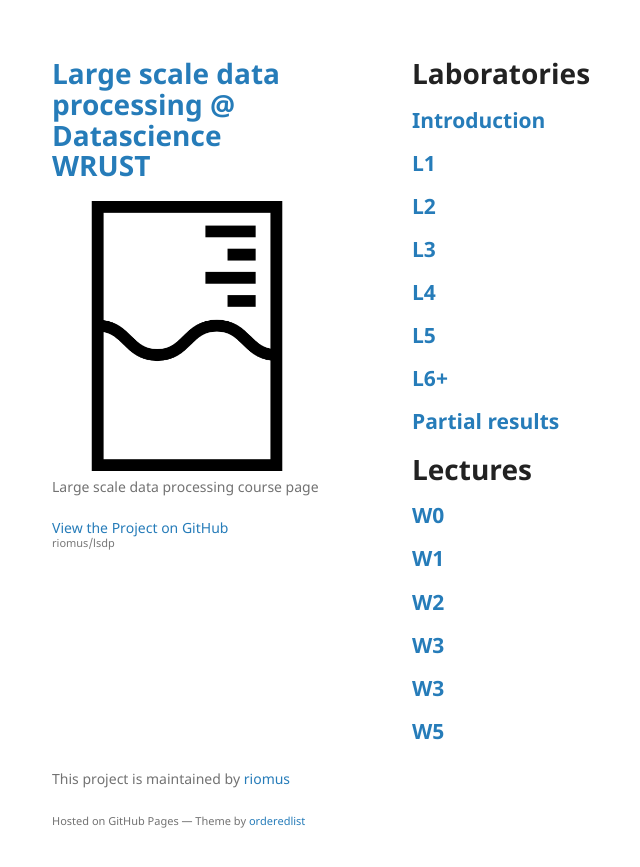
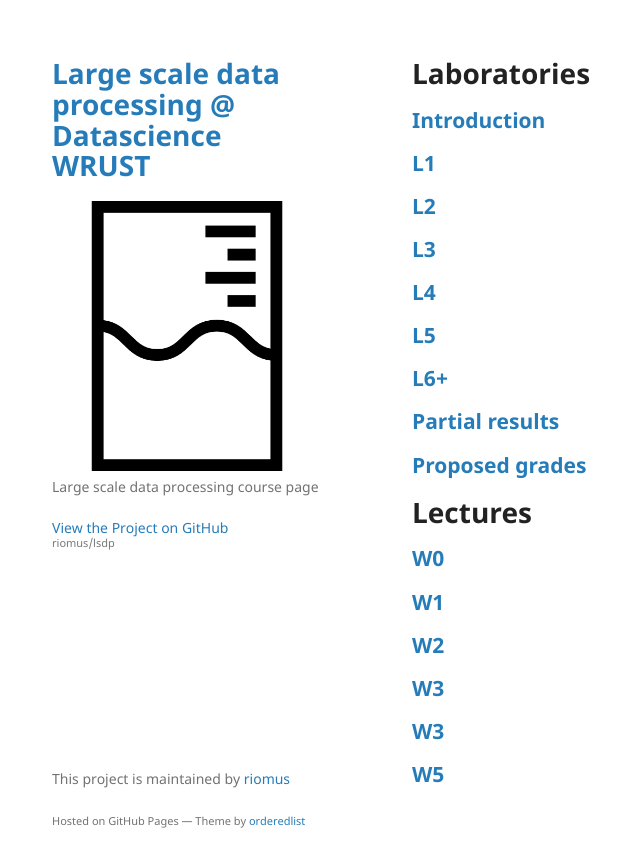
Before and after one commit to riomus/lsdp, a Jekyll site: the page built from index.md, in a window 1280 px wide. Shown: the top 867 px of the page, without its empty margins (158-798 px from the left). Built offline with Jekyll 4.4.1, drawn with Linux system fonts in a browser that asks for light colours; our own code applies the rules of GitHub Pages for plain Markdown files.

Commit message:
adding html

```diff
--- a/index.md
+++ b/index.md
@@ -12,6 +12,7 @@ layout: default
 ## [L5](https://github.com/Large-scale-data-processing/l5-2019-base)
 ## [L6+](https://github.com/Large-scale-data-processing/l6-2019-base)
 ## [Partial results](/static/results.pdf)
+## [Proposed grades](/static/grades.pdf)
 
 # Lectures
 ## [W0](/static/W0.pdf)
```
